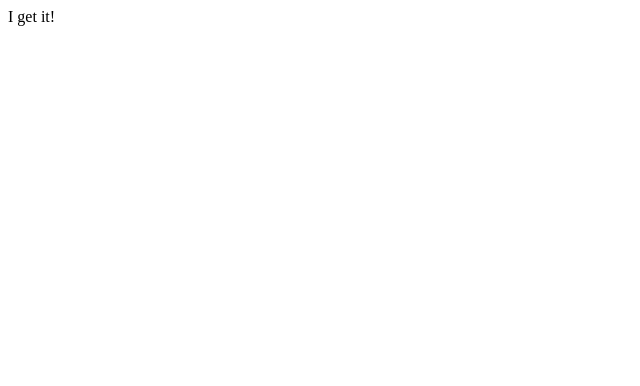
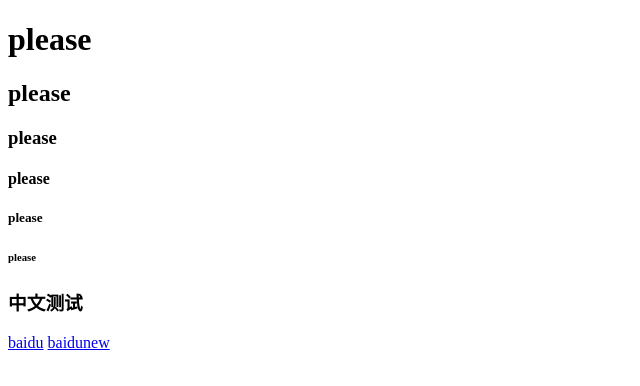
Before and after one commit to ThirteenLi/firstclass1, a plain HTML site: page homework.html in a window 1280 px wide. Shown: the whole page, without its empty margins (0-640 px from the left). Drawn offline with Linux system fonts and the light colour scheme.

Commit message:
课程笔记

```diff
--- a/homework.html
+++ b/homework.html
@@ -1,10 +1,19 @@
-<!DOCTYPE html>
-<html>
-<head lang="en">
+
+<!doctype html>
+<html lang="en">
+<head>
     <meta charset="UTF-8">
-    <title></title>
+    <title>Document标题</title>
 </head>
 <body>
-I get it!
+<h1>please</h1>
+<h2>please</h2>
+<h3>please</h3>
+<h4>please</h4>
+<h5>please</h5>
+<h6>please</h6>
+<h3>中文测试</h3>
+<a href="http://www.baidu.com">baidu</a>
+<a href="http://www.baidu.com" target="_blank">baidunew</a>
 </body>
 </html>
```
Also changed, not shown: htmlclass.html (added, +10 -0 lines), test.html (deleted, +0 -10 lines), 笔记.txt (added), 1 other file.
